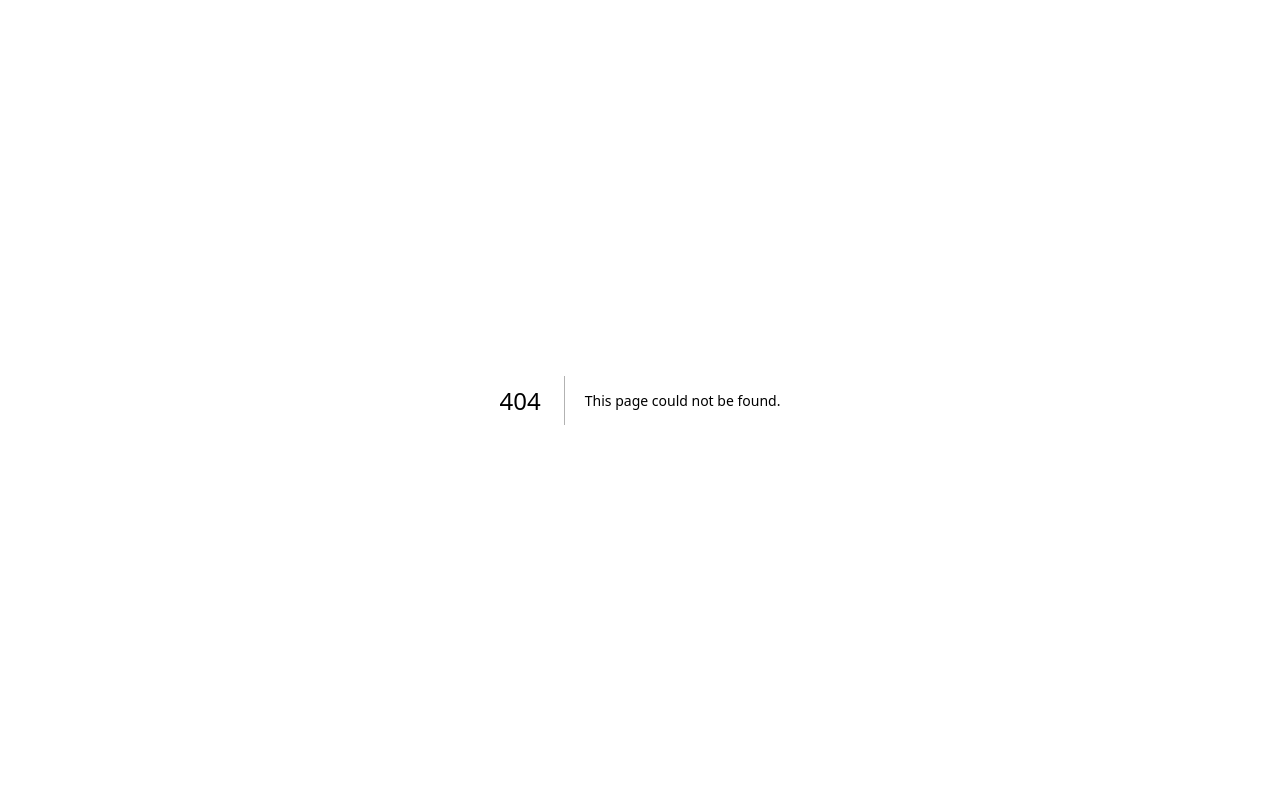
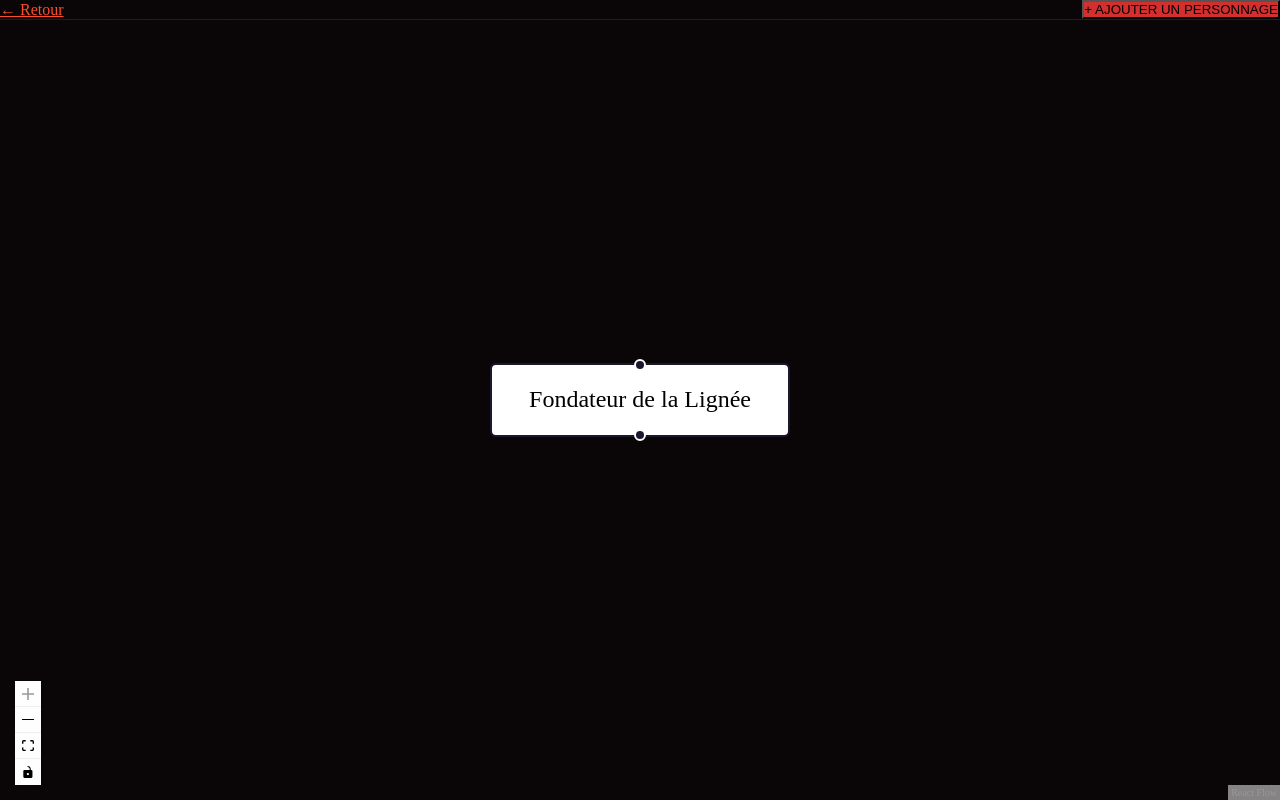
Before and after one commit to Bean-dev-arch/HOTDRP, a Next.js app: page /tree/1 in a window 1280 px wide. Before the commit this address had no page. Built offline with nearby package versions, Linux system fonts and the light colour scheme.

Commit message:
Create page.tsx

```diff
--- /dev/null
+++ b/app/tree/[id]/page.tsx
@@ -0,0 +1,28 @@
+'use client';
+import { ReactFlow, Background, Controls } from '@xyflow/react';
+import '@xyflow/react/dist/style.css';
+import Link from 'next/link';
+
+export default function TreeView({ params }: { params: { id: string } }) {
+  // Ici, on récupérera les personnages depuis Supabase plus tard
+  const nodes = [
+    { id: '1', position: { x: 0, y: 0 }, data: { label: 'Fondateur de la Lignée' } },
+  ];
+
+  return (
+    <div className="h-screen w-full bg-[#0a0608]">
+      {/* Barre d'outils supérieure */}
+      <div className="absolute top-0 w-full z-10 p-4 flex justify-between items-center bg-black/60 backdrop-blur-md border-b border-[#ff4d29]/20">
+        <Link href="/dashboard" className="text-[#ff4d29] font-cinzel text-sm">← Retour</Link>
+        <button className="bg-[#d32f2f] px-4 py-2 rounded text-xs font-bold uppercase tracking-widest">
+          + Ajouter un personnage
+        </button>
+      </div>
+
+      <ReactFlow nodes={nodes} fitView>
+        <Background color="#1a0808" gap={20} />
+        <Controls />
+      </ReactFlow>
+    </div>
+  );
+}
```
